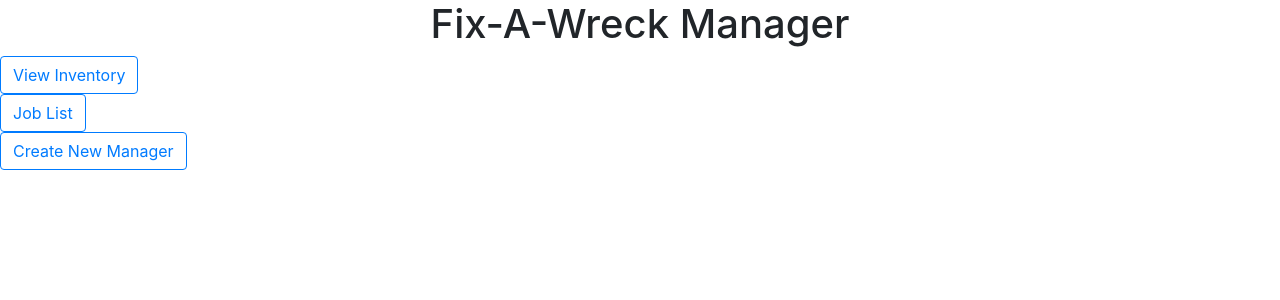
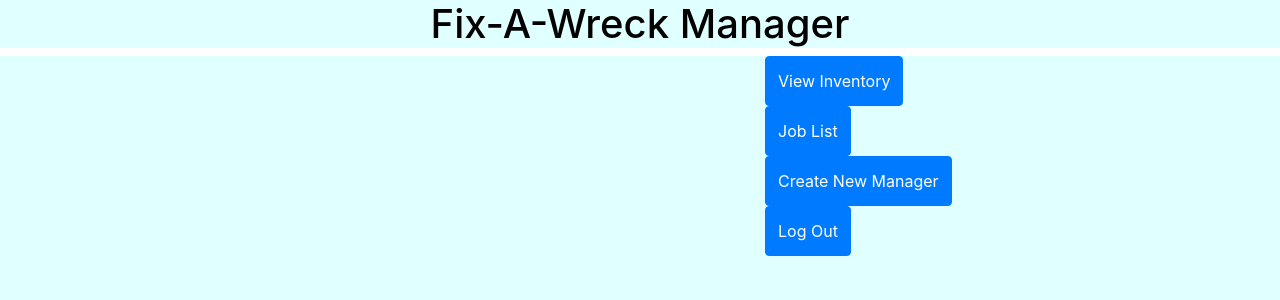
Before and after one commit to Gaoyagi/Fix-A-Wreck-proto, a Flask app: page /manager in a window 1280 px wide. Shown: the part 56-356 px from the top of the page. Run offline with Flask 2, Linux system fonts and the light colour scheme; some libraries are stand-ins or nearby versions.

Commit message:
finished sprint 2

```diff
--- a/static/styles.css
+++ b/static/styles.css
@@ -1,11 +1,20 @@
 html{
     background: lightcyan;
+}
+.color{
+    background: lightcyan;
+    color: black;
 }
 .leftimg{
     display: block;
     margin-left: 25px;
     padding: 12px;
 }
+
+.cars{
+    background: lightcyan;
+}
+
 .righttxt{
     display: block;
     margin-left:500px;
@@ -15,6 +24,7 @@ html{
 .pad{
 	padding: 12px;
 }
-.centerbtn{
-	margin: auto;
+.btn-primary{
+    margin-left:750px;
+    padding: 12px;
 }
--- a/templates/base.html
+++ b/templates/base.html
@@ -9,15 +9,16 @@
 
     <!-- Boostrap link -->
     <link rel="stylesheet" href="https://stackpath.bootstrapcdn.com/bootstrap/4.3.1/css/bootstrap.min.css" integrity="sha384-ggOyR0iXCbMQv3Xipma34MD+dH/1fQ784/j6cY/iJTQUOhcWr7x9JvoRxT2MZw1T" crossorigin="anonymous">
+    <link rel="stylesheet" href="./static/styles.css">
 </head>
 <body>
     <!-- Navbar -->
     <nav class="navbar navbar-expand-lg navbar-light bg-light">
-        <a class="navbar-brand" href="#">Fix-A-Wreck</a>
-        <button class="navbar-toggler" type="button" data-toggle="collapse" data-target="#navbarNavAltMarkup" aria-controls="navbarNavAltMarkup" aria-expanded="false" aria-label="Toggle navigation">
-            <span class="navbar-toggler-icon"></span>
+        <a class="navbar-brand" href="/manager">Fix-A-Wreck</a>
+        <button class="navbar-toggler color" type="button" data-toggle="collapse" data-target="#navbarNavAltMarkup" aria-controls="navbarNavAltMarkup" aria-expanded="false" aria-label="Toggle navigation">
+            <span class="navbar-toggler-icon color"></span>
         </button>
-        <div class="collapse navbar-collapse" id="navbarNavAltMarkup">
+        <div class="collapse navbar-collapse color" id="navbarNavAltMarkup">
 
         </div>
     </nav>
--- a/templates/manager.html
+++ b/templates/manager.html
@@ -1,10 +1,27 @@
 {% extends 'base.html' %}
 
 {% block content %}
-    <h1 class="text-center">Fix-A-Wreck Manager</h1>
-    <div role="group" class="btn-group-vertical">
-        <a href='/inventory'><button class="btn btn-outline-primary text-center" type="button">View Inventory</button></a>
-        <a href='/joblist'><button class="btn btn-outline-primary" type="button">Job List</button></a>
-        <a href='/newUser'><button class="btn btn-outline-primary" type="button">Create New Manager</button></a>
+    <h1 class="text-center color">Fix-A-Wreck Manager</h1>
+
+    <!--Container-->
+    <div class="container-fluid color">
+        <!--Row-->
+        <div class="row">
+            <!--Col-->
+            <div class="col">
+                <a href='/inventory'><button class="btn btn-primary text-center" type="button">View Inventory</button></a>
+                <a href='/joblist'><button class="btn btn-primary" type="button">Job List</button></a>
+                <a href='/newUser'><button class="btn btn-primary" type="button">Create New Manager</button></a>
+                <a href='/'><button class="btn btn-primary" type="button">Log Out</button></a>
+            </div>
+        </div>
     </div>
+
 {% endblock %}
+
+<div role="group" class="btn-group-vertical color">
+    <a href='/inventory'><button class="btn btn-primary text-center" type="button">View Inventory</button></a>
+    <a href='/joblist'><button class="btn btn-primary" type="button">Job List</button></a>
+    <a href='/newUser'><button class="btn btn-primary" type="button">Create New Manager</button></a>
+    <a href='/'><button class="btn btn-primary" type="button">Log Out</button></a>
+</div>
--- a/templates/newUser.html
+++ b/templates/newUser.html
@@ -2,8 +2,8 @@
 
 {% block content %}
     <h4><a href='/manager'>Back to Manager View</a></h4>
-    <h1 class="text-left">Create a new Manager user</h1>
-    <h4 class="text-center">user: <input type="text" /></h4>
-    <h4 class="text-center">password: <input type="text" /></h4>
+    <h1 class="text-left color">Create a new Manager user</h1>
+    <h4 class="text-center color">user: <input type="text" /></h4>
+    <h4 class="text-center color">password: <input type="text" /></h4>
     <a href='/manager'><button class="btn btn-primary" type="button">save</button></a>
 {% endblock %}
```
Also changed, not shown: templates/index.html (+5 -5 lines), templates/inventory.html (+6 -6 lines), templates/jobList.html (+5 -5 lines).
